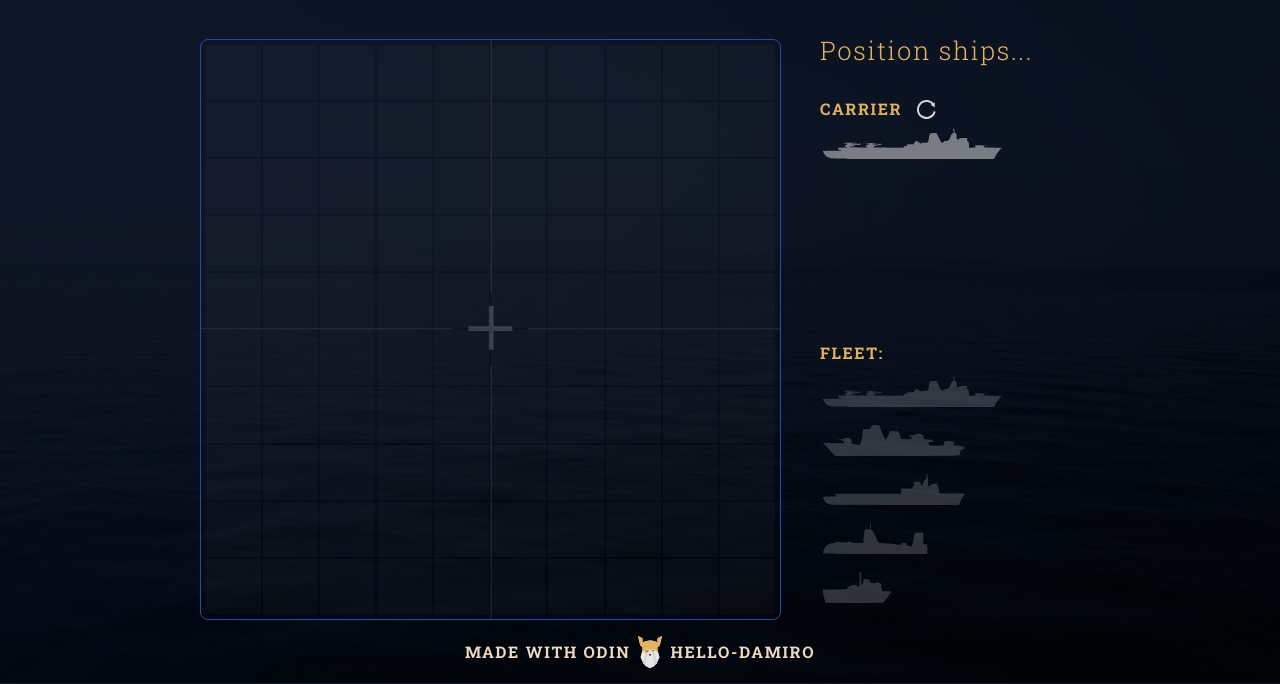
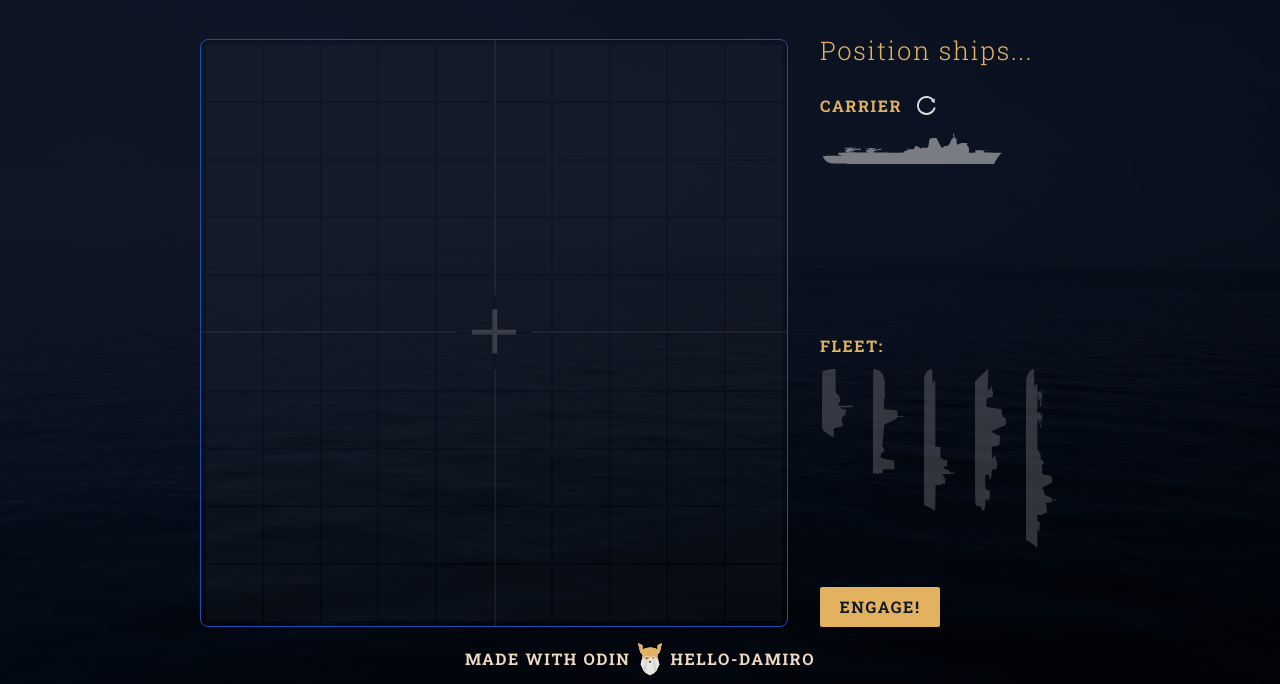
Before and after one commit to hello-damiro/battlefield, a website built with webpack: page src/template.html in a window 1280 px wide. Shown: the part 117-801 px from the top of the page. Built offline with nearby package versions, Linux system fonts and the light colour scheme.

Commit message:
optimized css layout

```diff
--- a/src/js/ui/player-setup.js
+++ b/src/js/ui/player-setup.js
@@ -10,7 +10,7 @@ export const playerSetUp = (ships) => {
 
     const startButton = $('.start');
     startButton.addEventListener('click', () => {
-        $('.main-map').classList.toggle('hidden');
+        $('.screen').classList.toggle('hidden');
         $('.dock-group').classList.toggle('hidden');
         $('.ship-lineup').classList.toggle('hidden');
         startButton.classList.add('hidden');
@@ -62,19 +62,19 @@ export const playerSetUp = (ships) => {
             const nucleus = cell.querySelector('.nucleus');
             cell.addEventListener('click', () => {
                 isPermanent = true;
-                clickNucleusHandler(nucleus, ship.type, true, isRotated, isPermanent);
+                hoverNucleusHandler(nucleus, ship.type, true, isRotated, isPermanent);
                 clickCellHandler(cell);
             });
             cell.addEventListener('mouseover', () =>
-                clickNucleusHandler(nucleus, ship.type, true, isRotated, isPermanent)
+                hoverNucleusHandler(nucleus, ship.type, true, isRotated, isPermanent)
             );
             cell.addEventListener('mouseout', () =>
-                clickNucleusHandler(nucleus, ship.type, false, isRotated, isPermanent)
+                hoverNucleusHandler(nucleus, ship.type, false, isRotated, isPermanent)
             );
         });
     }
 
-    function clickNucleusHandler(nucleus, type, over, rotated, permanent) {
+    function hoverNucleusHandler(nucleus, type, over, rotated, permanent) {
         if (over) {
             nucleus.classList.add(type);
             if (rotated) nucleus.classList.add('vertical');
--- a/src/styles/style.css
+++ b/src/styles/style.css
@@ -98,13 +98,6 @@ h4 {
     font-weight: 700;
 }
 
-main {
-    display: flex;
-    gap: 32px;
-    width: 100%;
-    max-width: 880px;
-}
-
 .column {
     padding: 4px;
     background: url('../assets/images/crosshair.svg') no-repeat center center;
@@ -151,14 +144,17 @@ main {
     background: var(--royal-blue); */
 }
 
-.main-map {
-    width: 300%;
-    aspect-ratio: 1/1;
-    flex-grow: 3;
+main {
+    display: flex;
+    gap: 32px;
+    width: 100%;
+    justify-content: center;
+    max-width: 880px;
 }
 
-.cockpit {
-    width: 100%;
+.screen {
+    flex-grow: 3;
+    width: 300%;
     display: flex;
     flex-wrap: wrap;
     gap: 32px;
@@ -166,16 +162,31 @@ main {
     text-align: left;
 }
 
+.main-map {
+    width: 100%;
+    aspect-ratio: 1/1;
+}
+
+.cockpit {
+    flex-grow: 1;
+    min-width: 260px;
+    display: flex;
+    flex-wrap: wrap;
+    gap: 32px;
+    justify-content: start;
+    text-align: left;
+}
+
 .monitor-map {
-    width: 66%;
+    width: calc(100% - (260px + 32px));
     min-width: 260px;
 }
 
 .configure-ship {
     display: flex;
     flex-direction: column;
-    gap: 32px;
-    width: 260px;
+    gap: 24px;
+    justify-content: space-between;
 }
 
 .dock-group {
@@ -185,6 +196,7 @@ main {
 .dock-name {
     display: flex;
     align-items: center;
+    margin-bottom: 8px;
 }
 
 .rotate {
@@ -232,7 +244,16 @@ main {
 }
 
 .ship-lineup {
-    text-align: left;
+    /* background: red; */
+    height: 220px;
+}
+
+.ship-lineup ul {
+    /* background: blue; */
+    width: 185px;
+    transform-origin: top left;
+    transform: rotate(90deg);
+    margin-left: calc(100% + 28px);
 }
 
 .ship-lineup li {
@@ -240,6 +261,7 @@ main {
     opacity: 0.4;
     height: 37px;
     cursor: pointer;
+    padding-top: 2px;
 }
 
 .ship-lineup li:hover {
--- a/src/template.html
+++ b/src/template.html
@@ -15,7 +15,9 @@
             <h2>Naval Search & Destroy</h2>
         </header>
         <main>
-            <div class="main-map hidden"></div>
+            <div class="screen hidden">
+                <div class="main-map"></div>
+            </div>
             <div class="cockpit">
                 <div class="monitor-map"></div>
                 <div class="configure-ship">
@@ -35,7 +37,7 @@
                         <h4>Fleet:</h4>
                         <ul></ul>
                     </div>
-                    <div class="start hidden">Engage!</div>
+                    <div class="start">Engage!</div>
                 </div>
             </div>
         </main>
```
